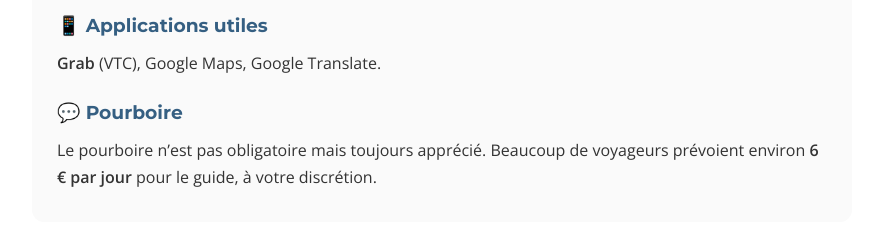
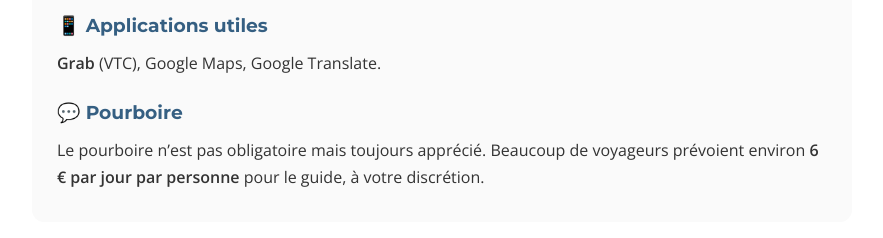
Before and after one commit to reonica/avecjo, a plain HTML site: page final/260726-nico/index.html in a window 1280 px wide. Shown: the part 4360-4598 px from the top of the page, without its empty margins (198-1081 px from the left). Drawn offline with nearby package versions, Linux system fonts and the light colour scheme; files whose address does not match are found by name.

Commit message:
Update index.html

```diff
--- a/final/260726-nico/index.html
+++ b/final/260726-nico/index.html
@@ -511,7 +511,7 @@
       <p><strong>Grab</strong> (VTC), Google Maps, Google Translate.</p>
 
       <h3>💬 Pourboire</h3>
-      <p>Le pourboire n’est pas obligatoire mais toujours apprécié. Beaucoup de voyageurs prévoient environ <strong>6 € par jour</strong> pour le guide, à votre discrétion.</p>
+      <p>Le pourboire n’est pas obligatoire mais toujours apprécié. Beaucoup de voyageurs prévoient environ <strong>6 € par jour par personne</strong> pour le guide, à votre discrétion.</p>
     </div>
   </section>
 
```
